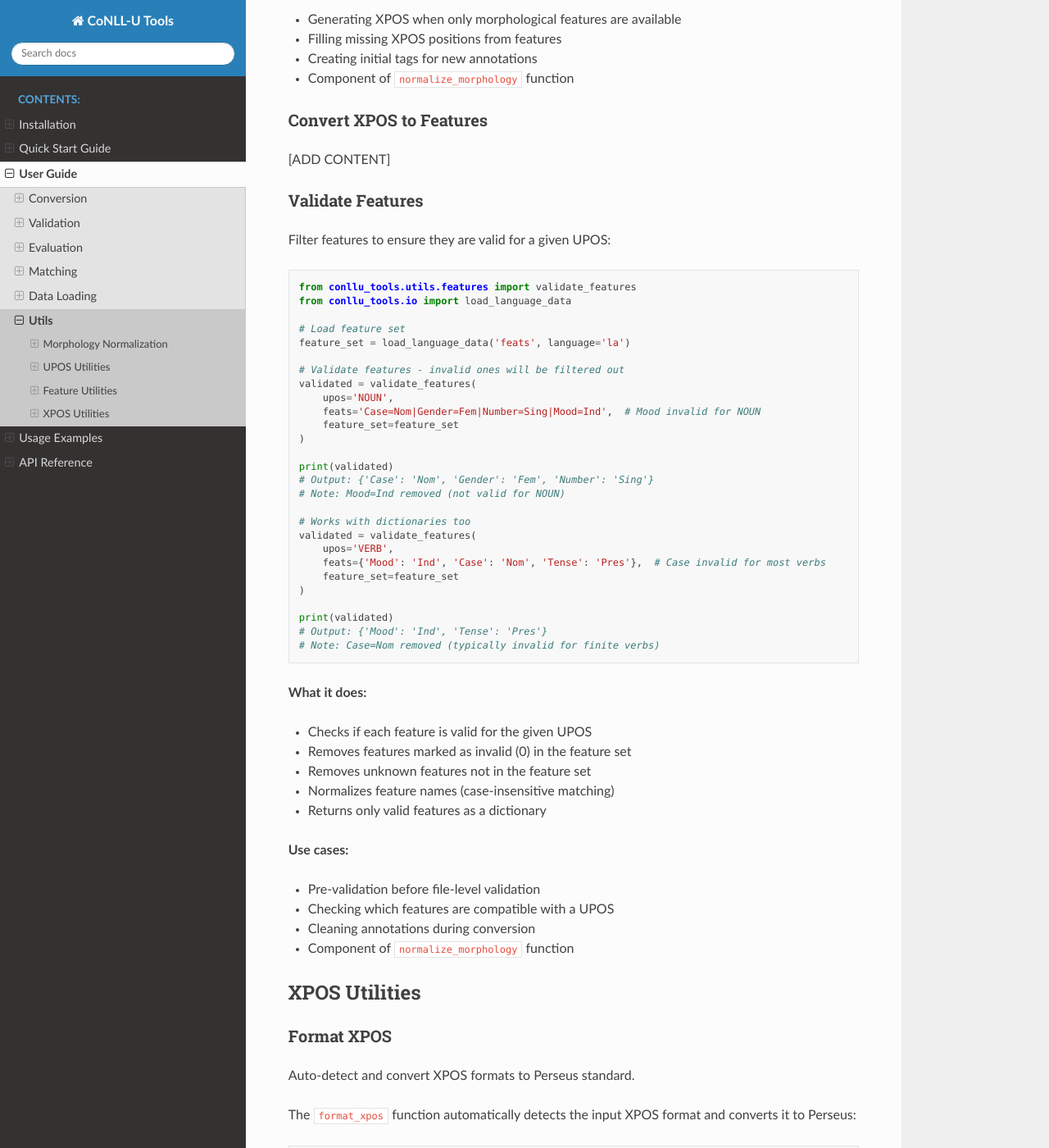
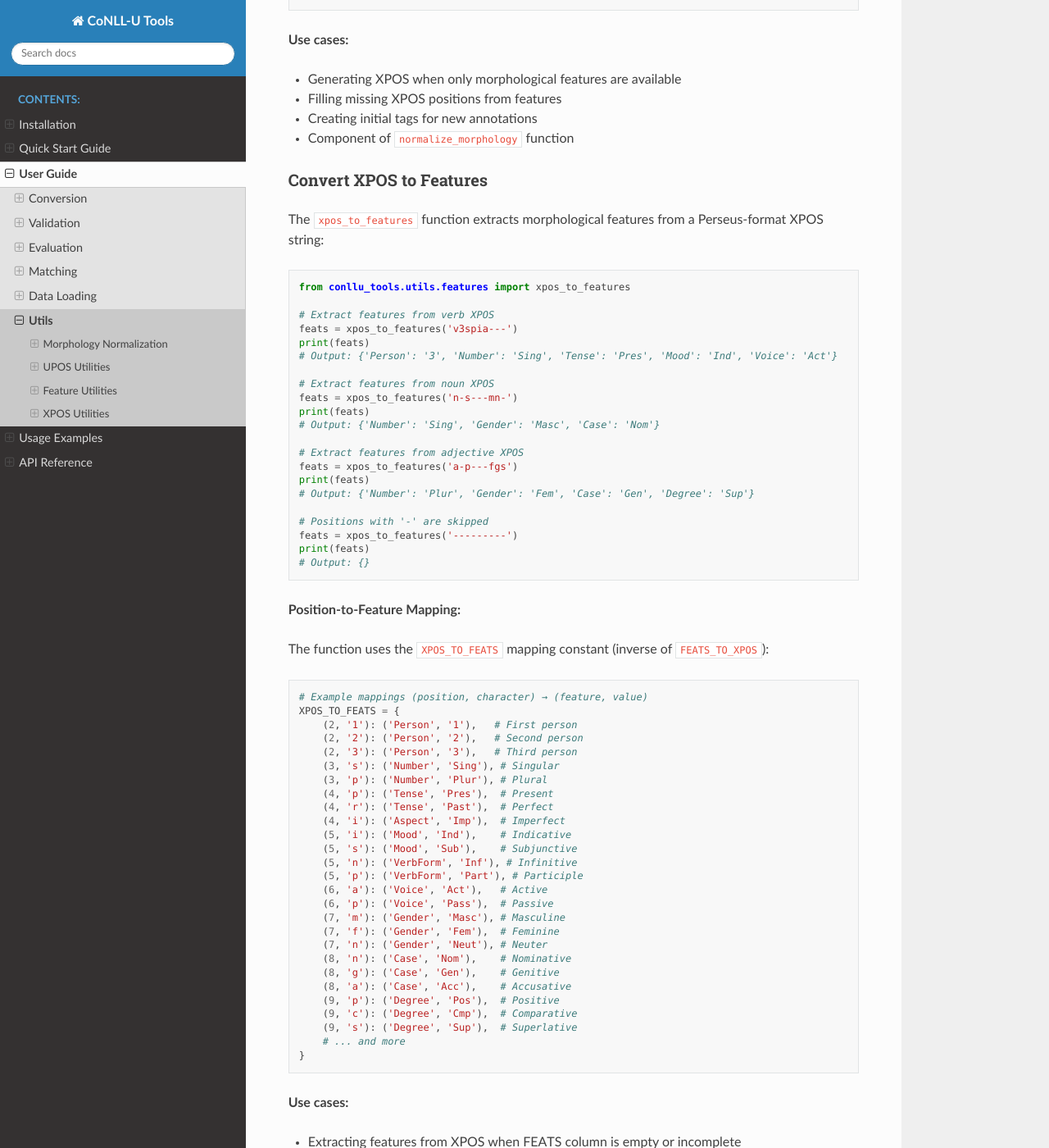
Before and after one commit to gpizzorno/latin-nlp-utilities, a Sphinx documentation site: the page built from docs/source/user_guide/utils.md, in a window 1280 px wide and 1400 px high, scrolled down 3651 px. Shown: the whole window at 82% size. Built offline with Sphinx 7.4.7 and the Read the Docs theme 3.1.0, drawn with Linux system fonts in a browser that asks for light colours; some of the changed text lies outside the part shown.

Commit message:
updated user guide

````diff
--- a/docs/source/user_guide/index.rst
+++ b/docs/source/user_guide/index.rst
@@ -9,8 +9,8 @@ This guide provides detailed information on using CoNLL-U Tools. The package pro
 2. **Validating** CoNLL-U files for correctness
 3. **Evaluating** parser output against gold standards
 4. **Matching** complex linguistic patterns in annotated data
-5. **Loading** data language-specific data
-6. **Working** with morphological features and tagsets
+5. **Loading** language-specific data
+6. **Normalizing** morphological features and tagsets
 
 
 .. toctree::
--- a/docs/source/user_guide/utils.md
+++ b/docs/source/user_guide/utils.md
@@ -1,6 +1,6 @@
 # Utils
 
-[ADD INTRO]
+The `conllu_tools.utils` module provides utilities for working with morphological annotations, including XPOS format conversion, feature validation, and UPOS tag mapping. These tools are particularly useful for harmonizing annotations from different Latin treebanks (Perseus, PROIEL, ITTB, LLCT) into a common format.
 
 ## Morphology Normalization
 
@@ -195,8 +195,72 @@ FEATS_TO_XPOS = {
 
 ### Convert XPOS to Features
 
+The `xpos_to_features` function extracts morphological features from a Perseus-format XPOS string:
 
-[ADD CONTENT]
+```python
+from conllu_tools.utils.features import xpos_to_features
+
+# Extract features from verb XPOS
+feats = xpos_to_features('v3spia---')
+print(feats)
+# Output: {'Person': '3', 'Number': 'Sing', 'Tense': 'Pres', 'Mood': 'Ind', 'Voice': 'Act'}
+
+# Extract features from noun XPOS
+feats = xpos_to_features('n-s---mn-')
+print(feats)
+# Output: {'Number': 'Sing', 'Gender': 'Masc', 'Case': 'Nom'}
+
+# Extract features from adjective XPOS
+feats = xpos_to_features('a-p---fgs')
+print(feats)
+# Output: {'Number': 'Plur', 'Gender': 'Fem', 'Case': 'Gen', 'Degree': 'Sup'}
+
+# Positions with '-' are skipped
+feats = xpos_to_features('---------')
+print(feats)
+# Output: {}
+```
+
+**Position-to-Feature Mapping:**
+
+The function uses the `XPOS_TO_FEATS` mapping constant (inverse of `FEATS_TO_XPOS`):
+
+```python
+# Example mappings (position, character) → (feature, value)
+XPOS_TO_FEATS = {
+    (2, '1'): ('Person', '1'),   # First person
+    (2, '2'): ('Person', '2'),   # Second person
+    (2, '3'): ('Person', '3'),   # Third person
+    (3, 's'): ('Number', 'Sing'), # Singular
+    (3, 'p'): ('Number', 'Plur'), # Plural
+    (4, 'p'): ('Tense', 'Pres'),  # Present
+    (4, 'r'): ('Tense', 'Past'),  # Perfect
+    (4, 'i'): ('Aspect', 'Imp'),  # Imperfect
+    (5, 'i'): ('Mood', 'Ind'),    # Indicative
+    (5, 's'): ('Mood', 'Sub'),    # Subjunctive
+    (5, 'n'): ('VerbForm', 'Inf'), # Infinitive
+    (5, 'p'): ('VerbForm', 'Part'), # Participle
+    (6, 'a'): ('Voice', 'Act'),   # Active
+    (6, 'p'): ('Voice', 'Pass'),  # Passive
+    (7, 'm'): ('Gender', 'Masc'), # Masculine
+    (7, 'f'): ('Gender', 'Fem'),  # Feminine
+    (7, 'n'): ('Gender', 'Neut'), # Neuter
+    (8, 'n'): ('Case', 'Nom'),    # Nominative
+    (8, 'g'): ('Case', 'Gen'),    # Genitive
+    (8, 'a'): ('Case', 'Acc'),    # Accusative
+    (9, 'p'): ('Degree', 'Pos'),  # Positive
+    (9, 'c'): ('Degree', 'Cmp'),  # Comparative
+    (9, 's'): ('Degree', 'Sup'),  # Superlative
+    # ... and more
+}
+```
+
+**Use cases:**
+
+- Extracting features from XPOS when FEATS column is empty or incomplete
+- Verifying consistency between XPOS and FEATS
+- Converting legacy annotations that only have XPOS
+- Component of `normalize_morphology` function
 
 
 ### Validate Features
@@ -337,14 +396,19 @@ validated = validate_xpos(upos='VERB', xpos='v3spia---')
 print(validated)
 # Output: 'v3spia---' (all positions valid for verbs)
 
-# Handle short or malformed XPOS
+# Handle short or malformed XPOS - returns default with UPOS code
 validated = validate_xpos(upos='ADJ', xpos='A')
 print(validated)
-# Output: 'a--------' (padded to 9 characters)
+# Output: 'a--------' (returns default since length != 9)
+
+# Handle None XPOS
+validated = validate_xpos(upos='NOUN', xpos=None)
+print(validated)
+# Output: 'n--------' (default for NOUN)
 ```
 
 **Position validity rules (Perseus format):**
-- **Position 1**: Must match UPOS (n=NOUN, v=VERB, a=ADJ, p=PRON, m=NUM, etc.)
+- **Position 1**: Should match UPOS (set by caller or `format_xpos`)
 - **Position 2**: Only valid for 'v' (verbs)
 - **Position 3**: Valid for n, v, a, p, m (nouns, verbs, adjectives, pronouns, numerals)
 - **Positions 4-6**: Only valid for 'v' (verbs)
@@ -352,10 +416,9 @@ print(validated)
 - **Position 9**: Only valid for 'a' (adjectives)
 
 **What it does:**
-- Ensures first character matches UPOS Perseus code
-- Validates each position against UPOS-specific rules
+- Validates each position (2-9) against UPOS-specific rules
 - Replaces invalid positions with '-'
-- Pads or truncates to exactly 9 characters
+- Returns default XPOS if input is None or not exactly 9 characters
 - Returns validated Perseus-format XPOS string
 
 **Use cases:**
````
Also changed, not shown: other parts of docs/source/user_guide/utils.md (+0 -5 lines), docs/source/user_guide/conversion.md (+3 -3 lines), docs/source/user_guide/evaluation.md (+23 -70 lines).
